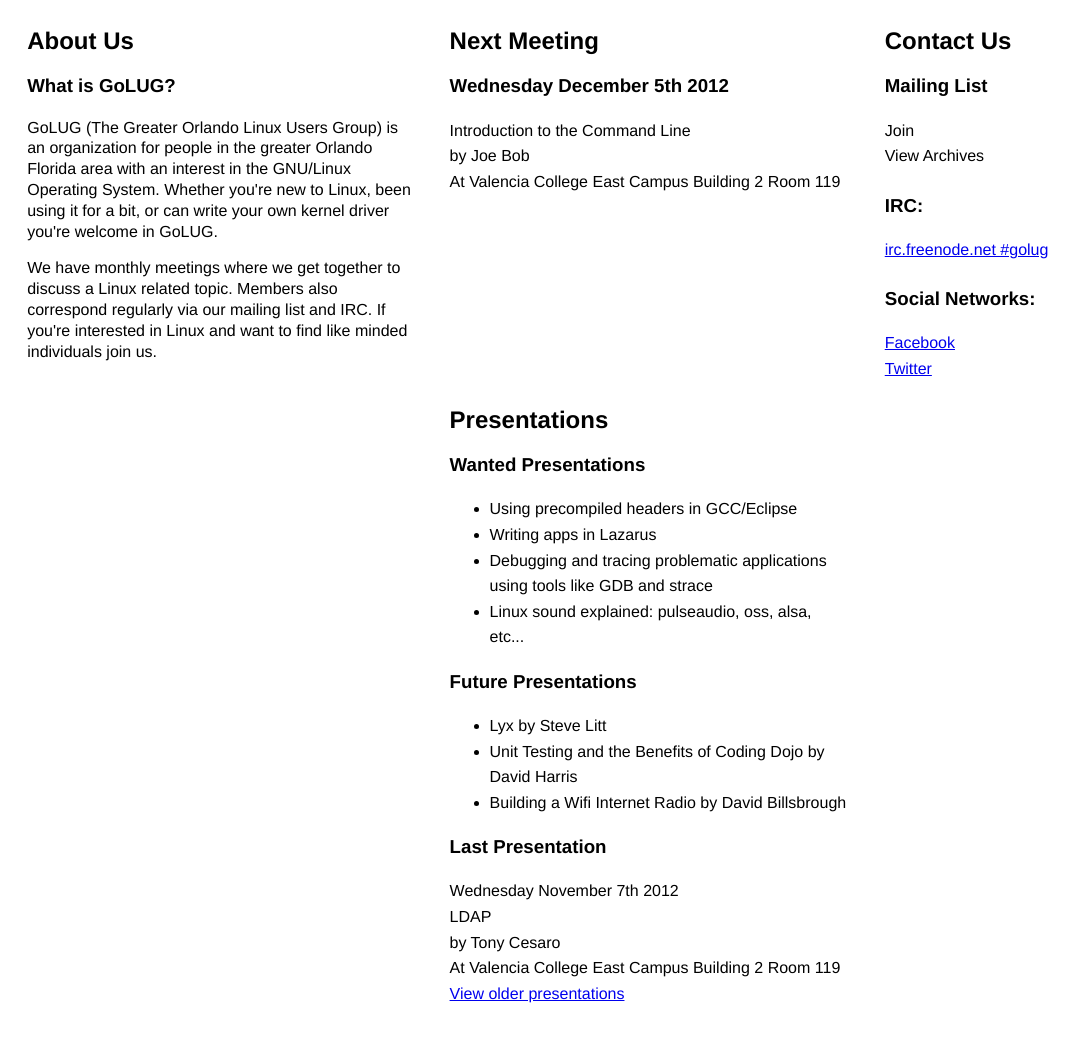
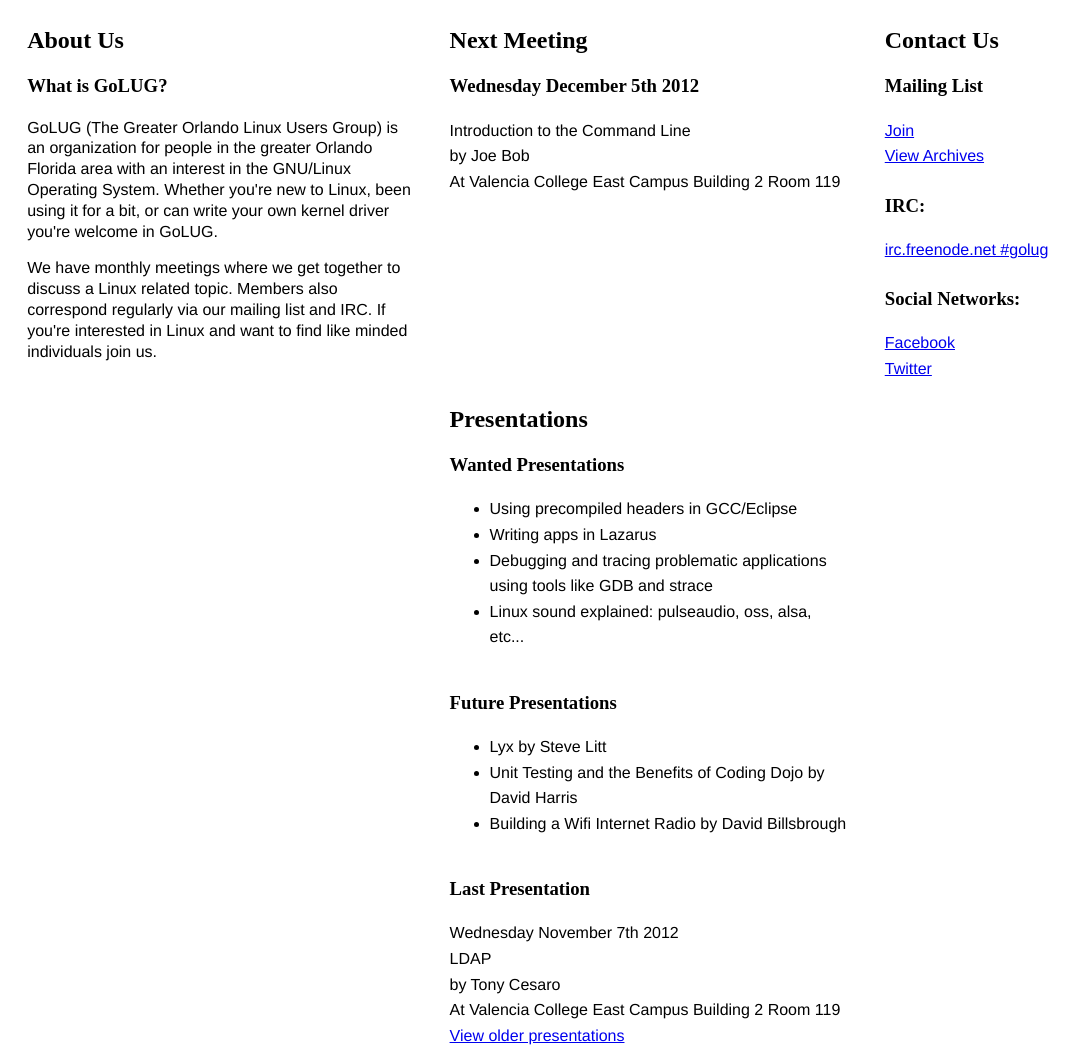
Before and after one commit to scifisamurai/GoLUG, a plain HTML site: page index.html in a window 1280 px wide. Shown: the part 140-1193 px from the top of the page, without its empty margins (0-1084 px from the left). Before the commit the page ends 1146 px from the top, so only its background shows below. Drawn offline with Linux system fonts and the light colour scheme.

Commit message:
Update font for headers

```diff
--- a/golug.css
+++ b/golug.css
@@ -1,5 +1,5 @@
       body {
-        font-family: "Helvetica";
+        font-family: "Helvetica"; /* sans-serif font to enable easy reading by users */
         width:100%;
       }
 
@@ -8,15 +8,30 @@
       }
 
       .header {
+        /* The Courier typeface is used because
+         * it's available on Linux, Mac, & Windows.
+         *
+         * It also looks like a typewriter font.
+         *
+         * This will hopefully convey the feeling
+         * of technology to the end user */
+        font-family:"Courier"; /* slab serif */
         padding:30px 0;
         margin-left:auto;
         margin-right:auto;
         text-align:center;
       }
 
+      h2,h3{
+        /* Stick with the same typeface as our main site
+         * header, but use a different font for emphasis */
+        font-family:"Courier Bold";
+      }
+
       .content {
       }
 
+      /*3 column grid */
       .center_column{
         width:31%;
         float:left;
@@ -33,6 +48,8 @@
         line-height:1.6em;
       }
       p{
+        /* With large chunks of text (like paragraphs) 1.3em
+         * keeps the text more compact and easier to read */
         line-height:1.3em;
       }
 
--- a/index.html
+++ b/index.html
@@ -45,8 +45,8 @@
           <h2>Contact Us</h2>
           <div class="subsection">
             <h3>Mailing List</h3>
-            Join
-            <br/>View Archives
+            <a href="http://golug.org/mailman/listinfo/tech">Join</a>
+            <br/><a href="http://golug.org/pipermail/tech/">View Archives</a>
           </div>
           <div class="subsection">
             <h3>IRC:</h3>
@@ -70,6 +70,7 @@
       <div class="center_column">
         <div class="section">
           <h2>Presentations</h2>
+          <div class="subsection">
             <h3>Wanted Presentations</h3>
             <ul>
               <li>Using precompiled headers in GCC/Eclipse </li>
@@ -77,19 +78,24 @@
               <li>Debugging and tracing problematic applications using tools like GDB and strace</li>
               <li>Linux sound explained: pulseaudio, oss, alsa, etc...</li>
             </ul>
+          </div>
+          <div class="subsection">
             <h3>Future Presentations</h3>
             <ul>
               <li>Lyx by Steve Litt</li>
               <li>Unit Testing and the Benefits of Coding Dojo by David Harris</li>
               <li>Building a Wifi Internet Radio by David Billsbrough</li>
             </ul>
+          </div>
 
+          <div class="subsection">
             <h3>Last Presentation</h3>
             Wednesday November 7th 2012
-          <br />LDAP
+            <br/>LDAP
             <br/>by Tony Cesaro
             <br/>At Valencia College East Campus Building 2 Room 119
             <br/><a href="#">View older presentations</a>
+          </div>
         </div>
       </div>
       <div class="side_column">
```
Lines whose indentation alone changed are shown as unchanged.
